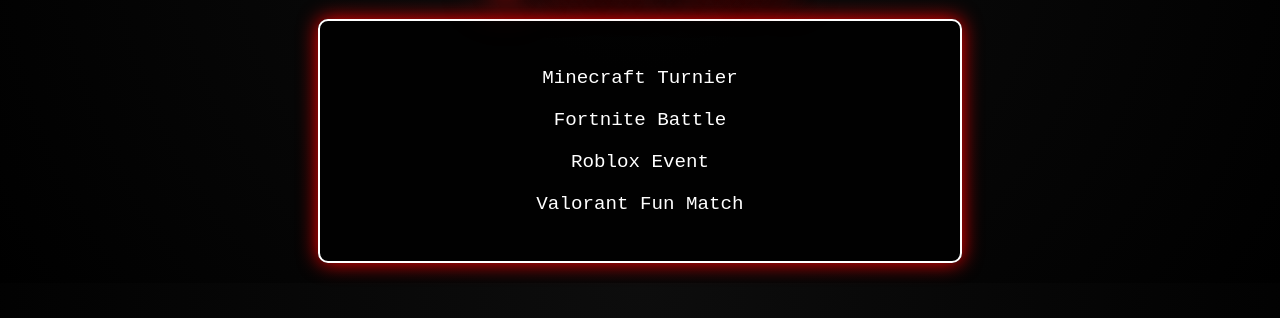
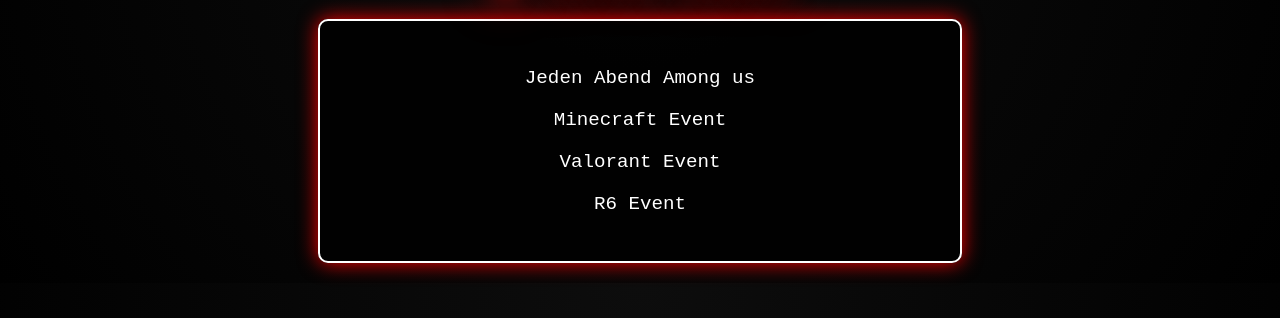
Before and after one commit to DarkshadowDm/Zockerverband, a plain HTML site: page events.html in a window 1280 px wide. Shown: the part 102-420 px from the top of the page. Drawn offline with Linux system fonts and the light colour scheme.

Commit message:
Add files via upload

```diff
--- a/events.html
+++ b/events.html
@@ -25,10 +25,10 @@
 <h1>🏆 Aktive Events</h1>
 <div class="box">
 <ul>
-<li>Minecraft Turnier</li>
-<li>Fortnite Battle</li>
-<li>Roblox Event</li>
-<li>Valorant Fun Match</li>
+<li>Jeden Abend Among us</li>
+<li>Minecraft Event</li>
+<li>Valorant Event</li>
+<li>R6 Event</li>
 </ul>
 </div>
 </body>
```
